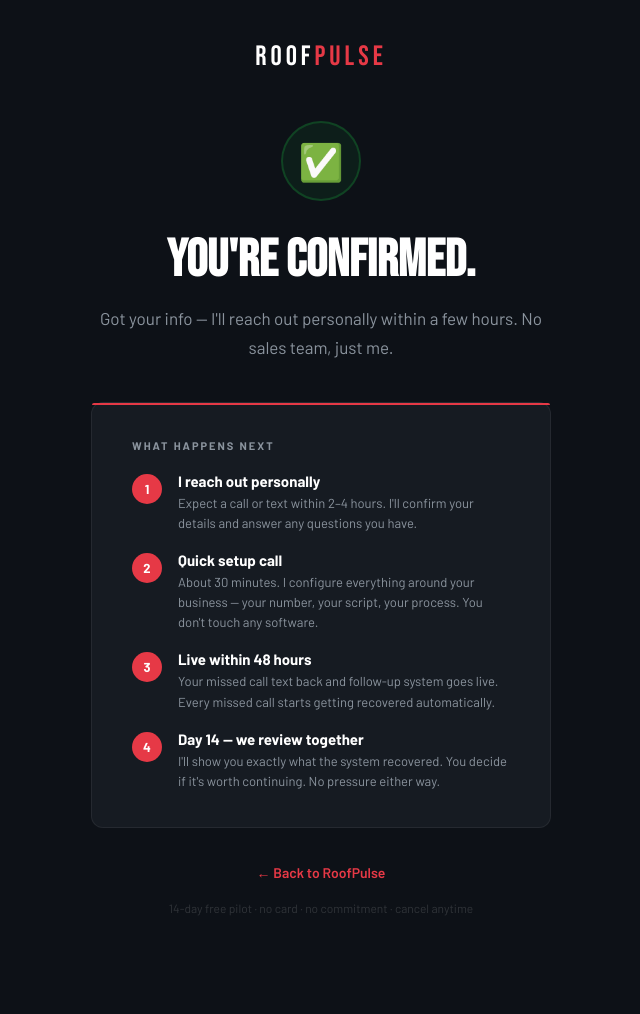
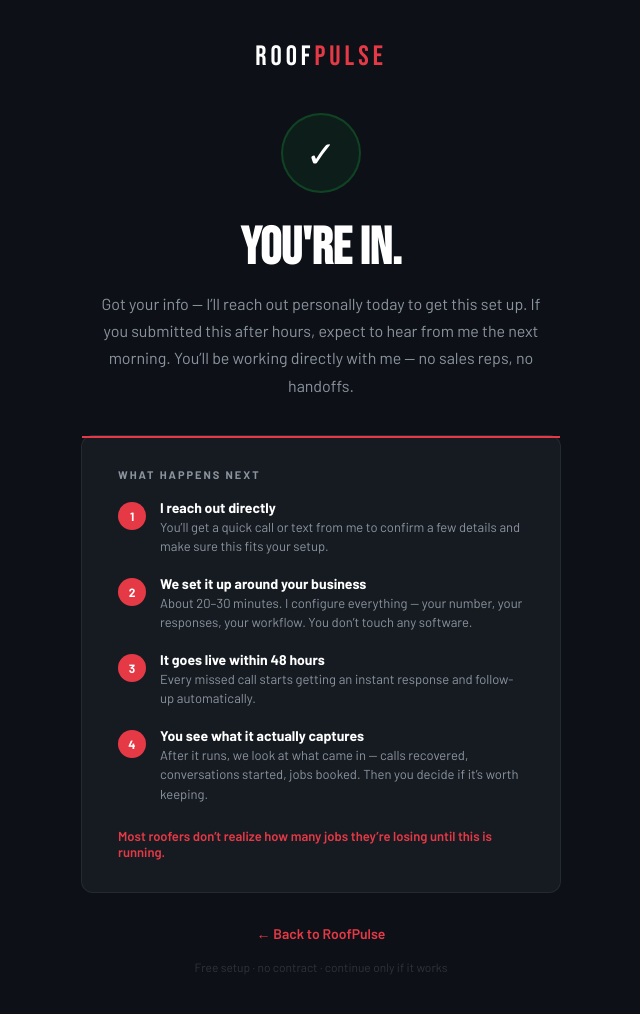
Before and after one commit to Roof-Pulse/RoofPulse-Site, a Flask app: page /thank-you in a window 1280 px wide. Shown: the whole page, without its empty margins (319-959 px from the left). Before the commit the page ends 915 px from the top, so only its background shows below. Run offline with Flask 3, Linux system fonts and the light colour scheme.

Commit message:
Update thankyou.html

```diff
--- a/templates/thankyou.html
+++ b/templates/thankyou.html
@@ -4,100 +4,219 @@
   <meta charset="UTF-8">
   <meta name="viewport" content="width=device-width, initial-scale=1.0">
   <title>RoofPulse — You're In</title>
+
   <link rel="icon" type="image/x-icon" href="/static/favicon.ico">
-  <link rel="icon" type="image/svg+xml" href="/static/favicon.svg">
-  <link rel="apple-touch-icon" href="/static/favicon.png">
   <link href="https://fonts.googleapis.com/css2?family=Bebas+Neue&family=Barlow:wght@400;600;700&display=swap" rel="stylesheet">
+
   <style>
     * { margin: 0; padding: 0; box-sizing: border-box; }
+
     body {
       font-family: 'Barlow', sans-serif;
-      background: #0D1117; color: #fff;
+      background: #0D1117;
+      color: #fff;
       min-height: 100vh;
-      display: flex; flex-direction: column;
-      align-items: center; justify-content: center;
-      padding: 40px 24px; text-align: center;
+      display: flex;
+      flex-direction: column;
+      align-items: center;
+      justify-content: center;
+      padding: 40px 24px;
+      text-align: center;
     }
-    .logo { font-family: 'Bebas Neue', sans-serif; font-size: 28px; letter-spacing: 4px; margin-bottom: 48px; }
+
+    .logo {
+      font-family: 'Bebas Neue', sans-serif;
+      font-size: 28px;
+      letter-spacing: 4px;
+      margin-bottom: 40px;
+    }
+
     .logo span { color: #E63946; }
+
     .check {
-      width: 80px; height: 80px; border-radius: 50%;
-      background: #16803420; border: 2px solid #16803460;
-      display: flex; align-items: center; justify-content: center;
-      font-size: 36px; margin: 0 auto 28px;
+      width: 80px;
+      height: 80px;
+      border-radius: 50%;
+      background: #16803420;
+      border: 2px solid #16803460;
+      display: flex;
+      align-items: center;
+      justify-content: center;
+      font-size: 36px;
+      margin-bottom: 24px;
     }
-    h1 { font-family: 'Bebas Neue', sans-serif; font-size: 52px; margin-bottom: 12px; }
-    .sub { font-size: 17px; color: #8B949E; max-width: 460px; line-height: 1.7; margin-bottom: 40px; }
+
+    h1 {
+      font-family: 'Bebas Neue', sans-serif;
+      font-size: 52px;
+      margin-bottom: 10px;
+    }
+
+    .sub {
+      font-size: 16px;
+      color: #8B949E;
+      max-width: 460px;
+      line-height: 1.7;
+      margin-bottom: 36px;
+    }
+
     .card {
-      background: #161B22; border: 1px solid #ffffff10;
-      border-radius: 12px; padding: 36px 40px;
-      max-width: 460px; text-align: left; margin-bottom: 36px;
+      background: #161B22;
+      border: 1px solid #ffffff10;
+      border-radius: 12px;
+      padding: 32px 36px;
+      max-width: 480px;
+      text-align: left;
+      margin-bottom: 32px;
       position: relative;
     }
+
     .card::before {
-      content: ''; position: absolute;
-      top: 0; left: 0; right: 0; height: 2px;
-      background: #E63946; border-radius: 2px 2px 0 0;
+      content: '';
+      position: absolute;
+      top: 0; left: 0; right: 0;
+      height: 2px;
+      background: #E63946;
     }
+
     .card-label {
-      font-size: 11px; font-weight: 700; letter-spacing: 2px;
-      text-transform: uppercase; color: #8B949E; margin-bottom: 20px;
+      font-size: 11px;
+      font-weight: 700;
+      letter-spacing: 2px;
+      text-transform: uppercase;
+      color: #8B949E;
+      margin-bottom: 18px;
     }
-    .step { display: flex; gap: 16px; align-items: flex-start; margin-bottom: 18px; }
+
+    .step {
+      display: flex;
+      gap: 14px;
+      margin-bottom: 18px;
+    }
+
     .step:last-child { margin-bottom: 0; }
+
     .step-num {
-      background: #E63946; color: #fff;
-      width: 30px; height: 30px; border-radius: 50%;
-      display: flex; align-items: center; justify-content: center;
-      font-size: 13px; font-weight: 700; flex-shrink: 0; margin-top: 2px;
+      background: #E63946;
+      width: 28px;
+      height: 28px;
+      border-radius: 50%;
+      display: flex;
+      align-items: center;
+      justify-content: center;
+      font-size: 12px;
+      font-weight: 700;
+      flex-shrink: 0;
+      margin-top: 3px;
     }
-    .step-title { font-size: 15px; font-weight: 700; margin-bottom: 3px; }
-    .step-desc { font-size: 13px; color: #8B949E; line-height: 1.55; }
-    .back { color: #E63946; text-decoration: none; font-size: 14px; font-weight: 600; }
+
+    .step-title {
+      font-size: 14px;
+      font-weight: 700;
+      margin-bottom: 2px;
+    }
+
+    .step-desc {
+      font-size: 13px;
+      color: #8B949E;
+      line-height: 1.5;
+    }
+
+    .highlight {
+      margin-top: 24px;
+      font-size: 13px;
+      color: #E63946;
+      font-weight: 600;
+    }
+
+    .back {
+      color: #E63946;
+      text-decoration: none;
+      font-size: 14px;
+      font-weight: 600;
+    }
+
     .back:hover { text-decoration: underline; }
-    .fine { font-size: 12px; color: #ffffff25; margin-top: 20px; }
+
+    .fine {
+      font-size: 12px;
+      color: #ffffff25;
+      margin-top: 18px;
+    }
   </style>
 </head>
+
 <body>
+
   <div class="logo">ROOF<span>PULSE</span></div>
 
-  <div class="check">✅</div>
-  <h1>You're Confirmed.</h1>
-  <p class="sub">Got your info — I'll reach out personally within a few hours. No sales team, just me.</p>
+  <div class="check">✓</div>
+
+<h1>You're In.</h1>
+
+<p class="sub">
+  Got your info — I’ll reach out personally today to get this set up.
+
+  If you submitted this after hours, expect to hear from me the next morning.
+
+  You’ll be working directly with me — no sales reps, no handoffs.
+</p>
 
   <div class="card">
     <div class="card-label">What Happens Next</div>
+
     <div class="step">
       <div class="step-num">1</div>
       <div>
-        <div class="step-title">I reach out personally</div>
-        <div class="step-desc">Expect a call or text within 2–4 hours. I'll confirm your details and answer any questions you have.</div>
+        <div class="step-title">I reach out directly</div>
+        <div class="step-desc">
+          You’ll get a quick call or text from me to confirm a few details and make sure this fits your setup.
+        </div>
       </div>
     </div>
+
     <div class="step">
       <div class="step-num">2</div>
       <div>
-        <div class="step-title">Quick setup call</div>
-        <div class="step-desc">About 30 minutes. I configure everything around your business — your number, your script, your process. You don't touch any software.</div>
+        <div class="step-title">We set it up around your business</div>
+        <div class="step-desc">
+          About 20–30 minutes. I configure everything — your number, your responses, your workflow.
+          You don’t touch any software.
+        </div>
       </div>
     </div>
+
     <div class="step">
       <div class="step-num">3</div>
       <div>
-        <div class="step-title">Live within 48 hours</div>
-        <div class="step-desc">Your missed call text back and follow-up system goes live. Every missed call starts getting recovered automatically.</div>
+        <div class="step-title">It goes live within 48 hours</div>
+        <div class="step-desc">
+          Every missed call starts getting an instant response and follow-up automatically.
+        </div>
       </div>
     </div>
+
     <div class="step">
       <div class="step-num">4</div>
       <div>
-        <div class="step-title">Day 14 — we review together</div>
-        <div class="step-desc">I'll show you exactly what the system recovered. You decide if it's worth continuing. No pressure either way.</div>
+        <div class="step-title">You see what it actually captures</div>
+        <div class="step-desc">
+          After it runs, we look at what came in — calls recovered, conversations started, jobs booked.
+          Then you decide if it’s worth keeping.
+        </div>
       </div>
+    </div>
+
+    <div class="highlight">
+      Most roofers don’t realize how many jobs they’re losing until this is running.
     </div>
   </div>
 
   <a href="/" class="back">← Back to RoofPulse</a>
-  <p class="fine">14-day free pilot · no card · no commitment · cancel anytime</p>
+
+  <p class="fine">
+    Free setup · no contract · continue only if it works
+  </p>
+
 </body>
 </html>
```
